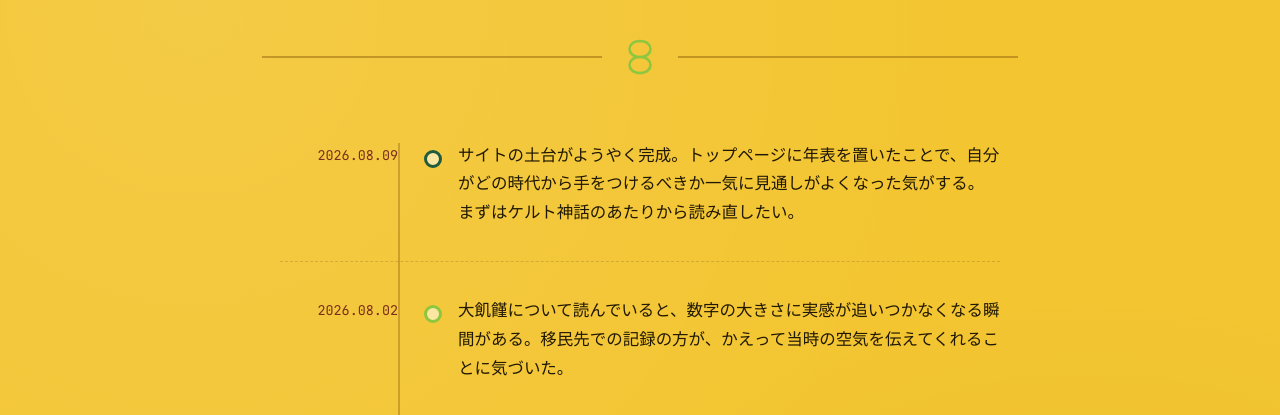
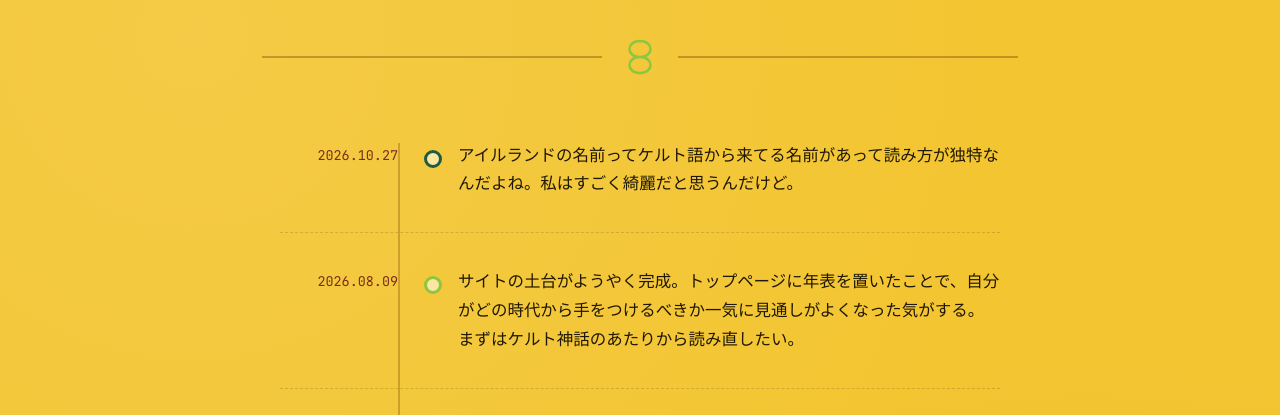
Before and after one commit to Azaleacreativeroom888/fan-irishhistory, a plain HTML site: page blog.html in a window 1280 px wide. Shown: the part 330-745 px from the top of the page. Drawn offline with nearby package versions, Linux system fonts and the light colour scheme.

Commit message:
Update blog.html

```diff
--- a/blog.html
+++ b/blog.html
@@ -181,6 +181,13 @@
     <div class="diary-list">
 
       <div class="entry">
+        <div class="entry-date">2026.10.27</div>
+        <div class="entry-body">
+          <p class="entry-text">アイルランドの名前ってケルト語から来てる名前があって読み方が独特なんだよね。私はすごく綺麗だと思うんだけど。</p>
+        </div>
+      </div>
+
+      <div class="entry">
         <div class="entry-date">2026.08.09</div>
         <div class="entry-body">
           <p class="entry-text">サイトの土台がようやく完成。トップページに年表を置いたことで、自分がどの時代から手をつけるべきか一気に見通しがよくなった気がする。まずはケルト神話のあたりから読み直したい。</p>
```
